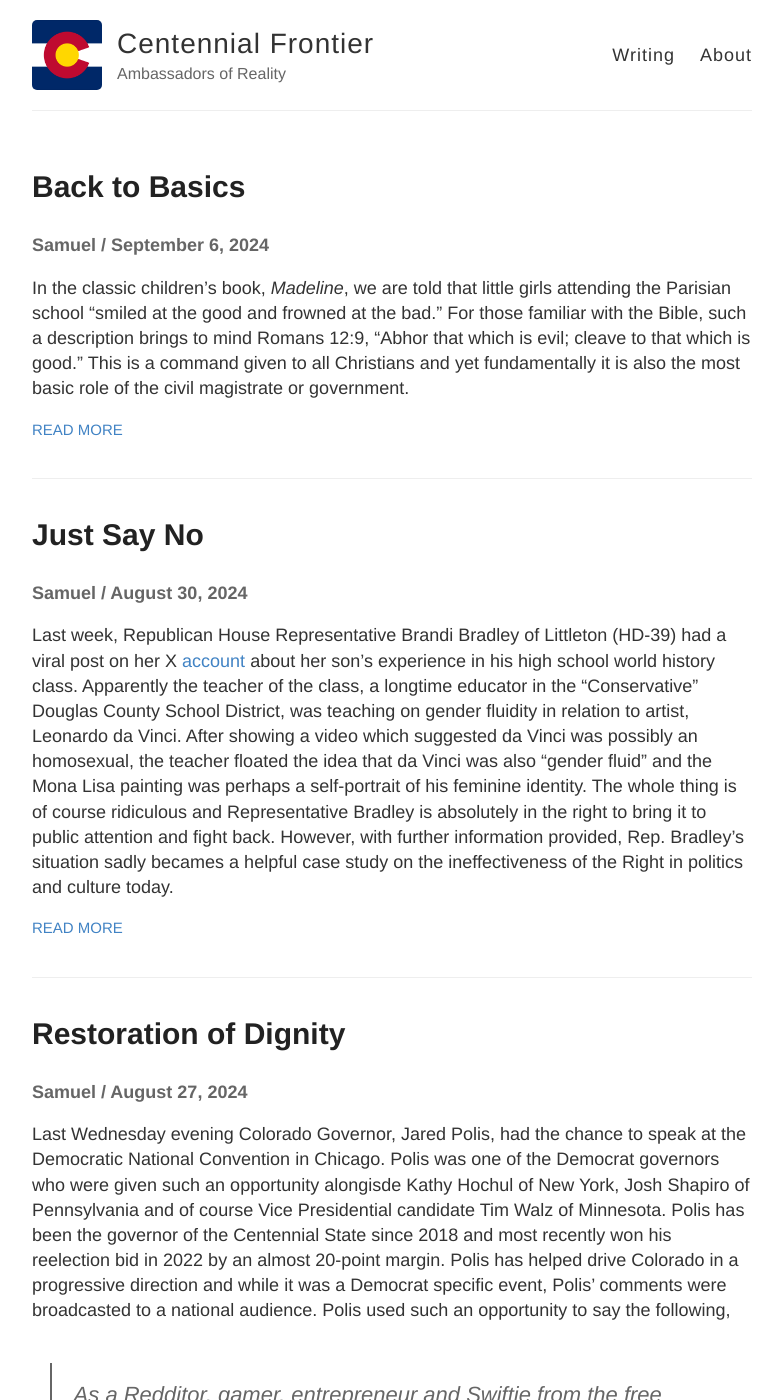
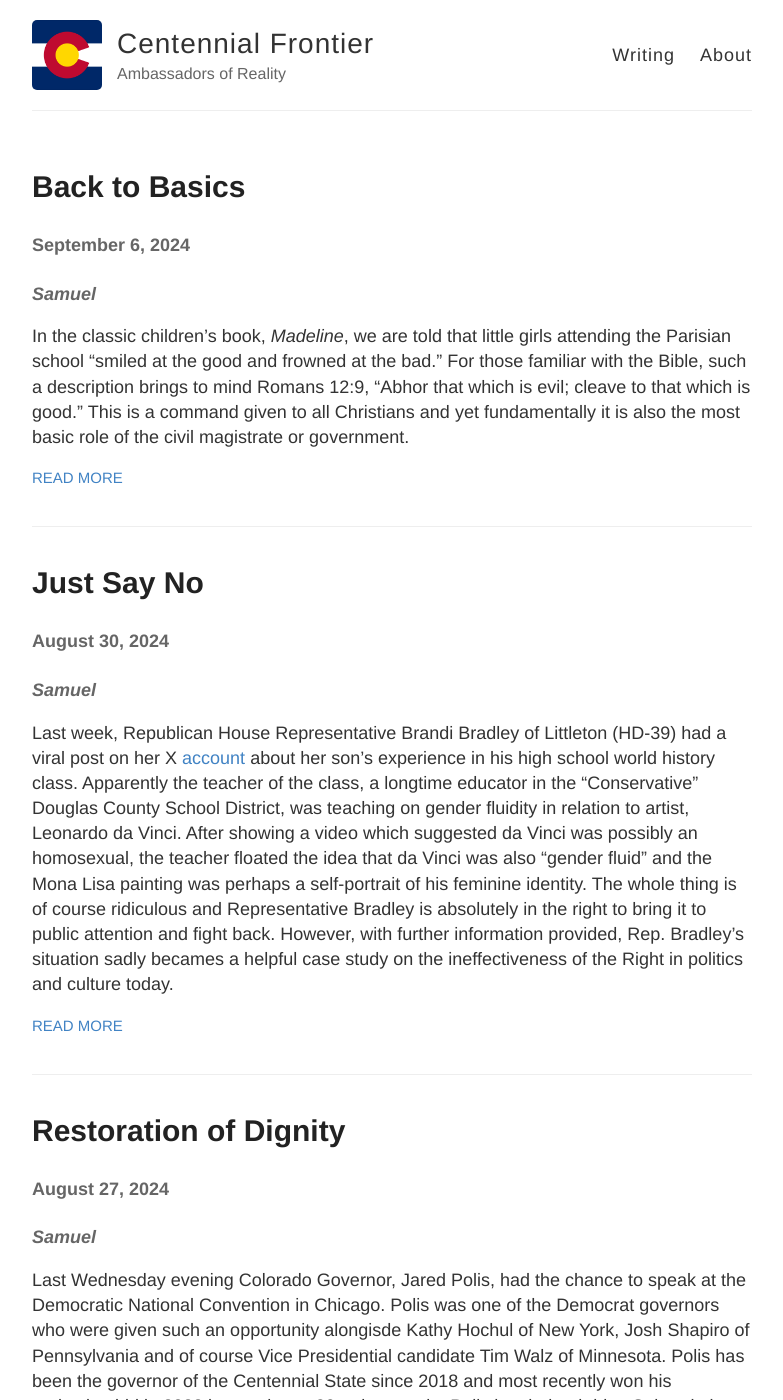
Before and after one commit to samueltbentz/review, a Jekyll site: the page built from index.html, in a window 1280 px wide and 1400 px high. Shown: the whole window, without its empty margins (248-1031 px from the left). Built offline with Jekyll 4.4.1, drawn with Linux system fonts in a browser that asks for light colours; some of the changed text lies outside the part shown.

Commit message:
updated formatting layout

```diff
--- a/_layouts/page.html
+++ b/_layouts/page.html
@@ -1,7 +1,7 @@
 ---
 layout: default
 ---
-<link rel="shortcut icon" type="image/x-icon" href="images/small.ico">
+<link rel="shortcut icon" type="image/x-icon" href="/images/small.ico">
 
 <article class="page">
 
--- a/_layouts/post.html
+++ b/_layouts/post.html
@@ -1,14 +1,15 @@
 ---
 layout: default
 ---
-<link rel="shortcut icon" type="image/x-icon" href="images/small.ico">
+<link rel="shortcut icon" type="image/x-icon" href="/images/small.ico">
 
 <article class="post">
   <img class="image_size" id="post_image" src="" />
   <p class="hidden" id="hidden">{{ page.image }}</p>
 
   <h1>{{ page.title }}</h1>
-  <h4>{{page.author }} / {{ page.date | date: "%B %e, %Y" }}</h4>
+  <h4>{{ page.date | date: "%B %e, %Y" }}</h4>
+  <h4><i>{{page.author }}</i></h4>
   <hr>
   <h3>{{page.subtitle }}</h3>
 
--- a/index.html
+++ b/index.html
@@ -7,7 +7,8 @@ layout: default
     <article class="post">
 
       <h1><a href="{{ site.baseurl }}{{ post.url }}">{{ post.title }}</a></h1>
-      <h4>{{post.author}} / {{ post.date | date: "%B %e, %Y" }}</h4>
+      <h4>{{ post.date | date: "%B %e, %Y" }}</h4>
+      <h4><i>{{post.author}}</i></h4>
       <div class="entry">
         {{ post.excerpt }}
       </div>
```
